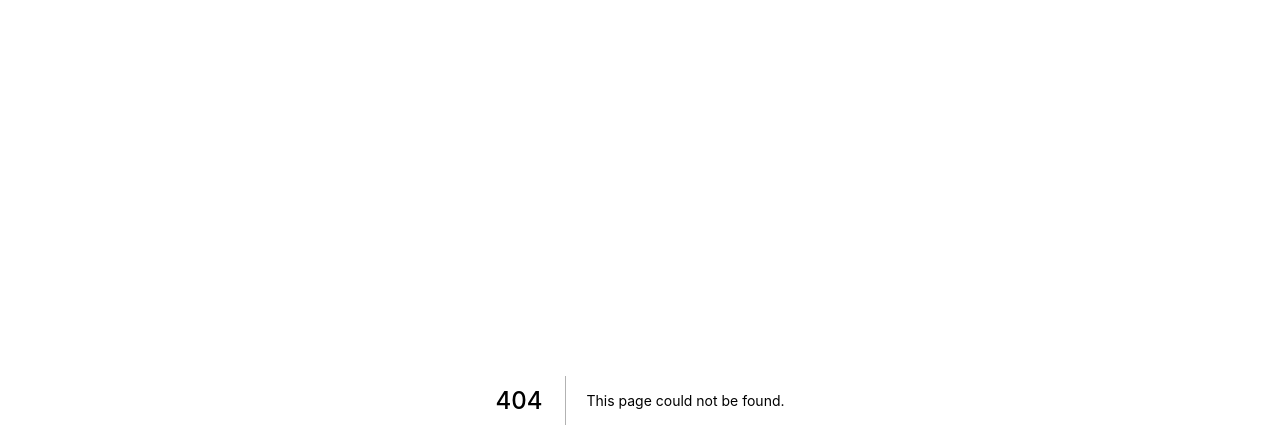
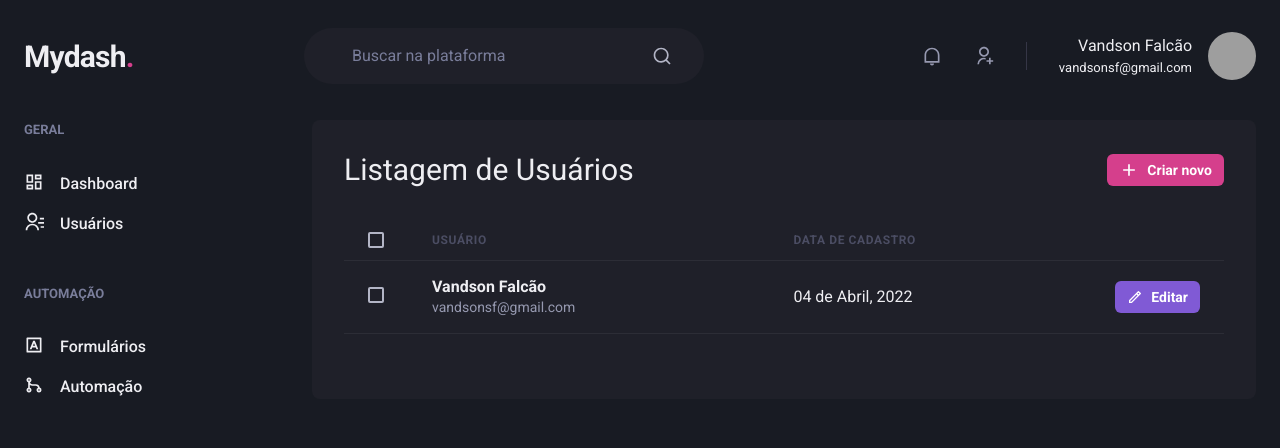
Before and after one commit to vandsonfalcao/MyDash, a Next.js app: page /users in a window 1280 px wide. Before the commit this address had no page. Shown: the top 448 px of the page. Built offline with nearby package versions, Linux system fonts and the light colour scheme; grey boxes are pictures that could not be loaded.

Commit message:
feat: initiated users page

```diff
--- /dev/null
+++ b/src/pages/users/index.tsx
@@ -0,0 +1,87 @@
+import {
+	Box,
+	Button,
+	Checkbox,
+	Flex,
+	Heading,
+	Icon,
+	Table,
+	Tbody,
+	Td,
+	Text,
+	Th,
+	Thead,
+	Tr,
+} from "@chakra-ui/react";
+import { RiAddLine, RiPencilLine } from "react-icons/ri";
+import Header from "../../components/Header";
+import SideBar from "../../components/SideBar";
+
+export default function UserList() {
+	return (
+		<Box>
+			<Header />
+
+			<Flex w="100%" my="6" maxW={1480} mx="auto" px="6">
+				<SideBar />
+
+				<Box flex={1} borderRadius={8} bg="gray.800" p="8">
+					<Flex mb="8" justify="space-between" align="center">
+						<Heading size="lg" fontWeight="normal">
+							Listagem de Usuários
+						</Heading>
+						<Button
+							as="a"
+							size="sm"
+							fontSize="sm"
+							colorScheme="pink"
+							leftIcon={<Icon as={RiAddLine} fontSize="20" />}
+						>
+							Criar novo
+						</Button>
+					</Flex>
+
+					<Table colorScheme="whiteAlpha">
+						<Thead>
+							<Tr>
+								<Th px="6" color="gray.300" w="8">
+									<Checkbox colorScheme="pink" />
+								</Th>
+								<Th>Usuário</Th>
+								<Th>Data de cadastro</Th>
+								<Th w="8"></Th>
+							</Tr>
+						</Thead>
+						<Tbody>
+							<Tr>
+								<Td px="6">
+									<Checkbox colorScheme="pink" />
+								</Td>
+								<Td>
+									<Box>
+										<Text fontWeight="bold">Vandson Falcão</Text>
+										<Text fontSize="sm" color="gray.300">
+											vandsonsf@gmail.com
+										</Text>
+									</Box>
+								</Td>
+								<Td>04 de Abril, 2022</Td>
+								<Td>
+									<Button
+										as="a"
+										size="sm"
+										fontSize="sm"
+										colorScheme="purple"
+										leftIcon={<Icon as={RiPencilLine} fontSize="16" />}
+									>
+										Editar
+									</Button>
+								</Td>
+							</Tr>
+						</Tbody>
+					</Table>
+				</Box>
+			</Flex>
+		</Box>
+	);
+}
```
